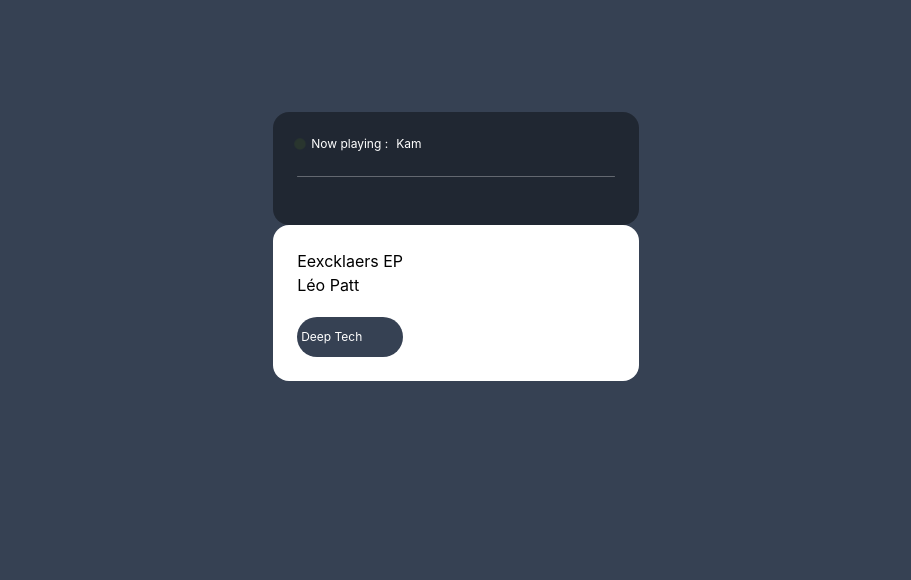
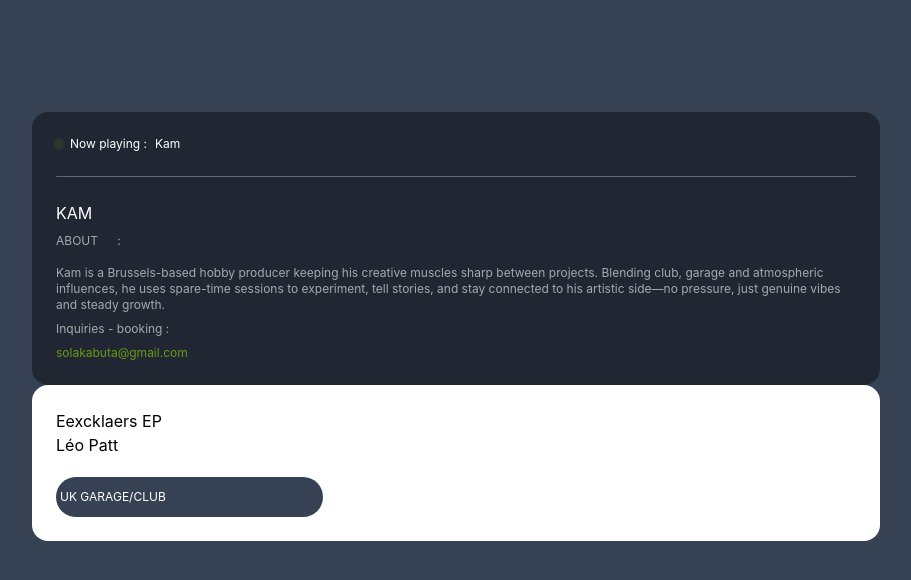
Before and after one commit to SolaKabuta/music-player-component, a React (Vite) app: page / in a window 1280 px wide. Shown: the top 580 px of the page, without its empty margins (184-1095 px from the left). Built offline with nearby package versions, Linux system fonts and the light colour scheme.

Commit message:
style: style bio section with dynamic data from the json file

```diff
--- a/data/artistData.json
+++ b/data/artistData.json
@@ -2,13 +2,17 @@
   {
     "artist" : "Kam",
     "project" : "My Side Of The Story",
-    "bio" : "",
+    "bio" : "Kam is a Brussels-based hobby producer keeping his creative muscles sharp between projects. Blending club, garage and atmospheric influences, he uses spare-time sessions to experiment, tell stories, and stay connected to his artistic side—no pressure, just genuine vibes and steady growth.",
+    "contact" : "solakabuta@gmail.com",
+    "genre" : "UK GARAGE/CLUB",
+    "cover" : "",
+    "profile_picture" : "",
     "titles" : [
-      "",
-      "",
-      "",
-      "",
-      ""
+      "Vertigo",
+      "Regrets",
+      "Twisted Truth",
+      "Bad News (I Kill The President)",
+      "London Calls (Interlude)"
     ]
   }
 ]
--- a/src/components/ArtistCard.jsx
+++ b/src/components/ArtistCard.jsx
@@ -1,13 +1,29 @@
 import Navbar from "./layout/Navbar";
+import artistData from "/data/artistData.json";
+
 export default function ArtistCard() {
  return (
    <>
      <main className="bg-gray-700 min-h-screen grid plaice-items-center justify-center ">
        <section className="max-w-4xl mx-auto px-4 py-14 sm:px-6 sm:py-20 md:py-28">
        {/* PROJECT DATA*/}
-       <section className="">
+       <section>
          <div className="bg-black/40 text-white rounded-2xl p-6">
             <Navbar />
+            {/* ARTIST INFO */}
+            {artistData.map((item, index) => (
+              <div key={index} className="text-pretty">
+                <p className="uppercase pb-2">{item.artist}</p>
+                <div className="text-xs opacity-60">
+                  <p className="uppercase text-xs pb-4">About <span className="px-4">:</span></p>
+                  <p className="text-xs">{item.bio}</p>
+                  <p className="py-2">Inquiries - booking : </p>
+                  <a href={`mailto:${item.contact}`} className="text-lime-400 hover:underline">
+                    {item.contact}
+                  </a>
+                </div>
+              </div>
+            ))}
          </div>
        </section>
        {/* ARTIST AND MUSIC DATA*/}
@@ -19,7 +35,7 @@ export default function ArtistCard() {
            <p className="pb-5">Léo Patt</p>
              <div>
                <img src="" alt="" />
-               <p className="bg-gray-700 text-white text-xs rounded-full p-1 py-3">Deep Tech </p>
+               <p className="bg-gray-700 text-white text-xs rounded-full p-1 py-3">{artistData[0].genre}</p>
              </div>
            </div>
          </div>
```
Also changed, not shown: src/index.css (line endings or trailing spaces).
